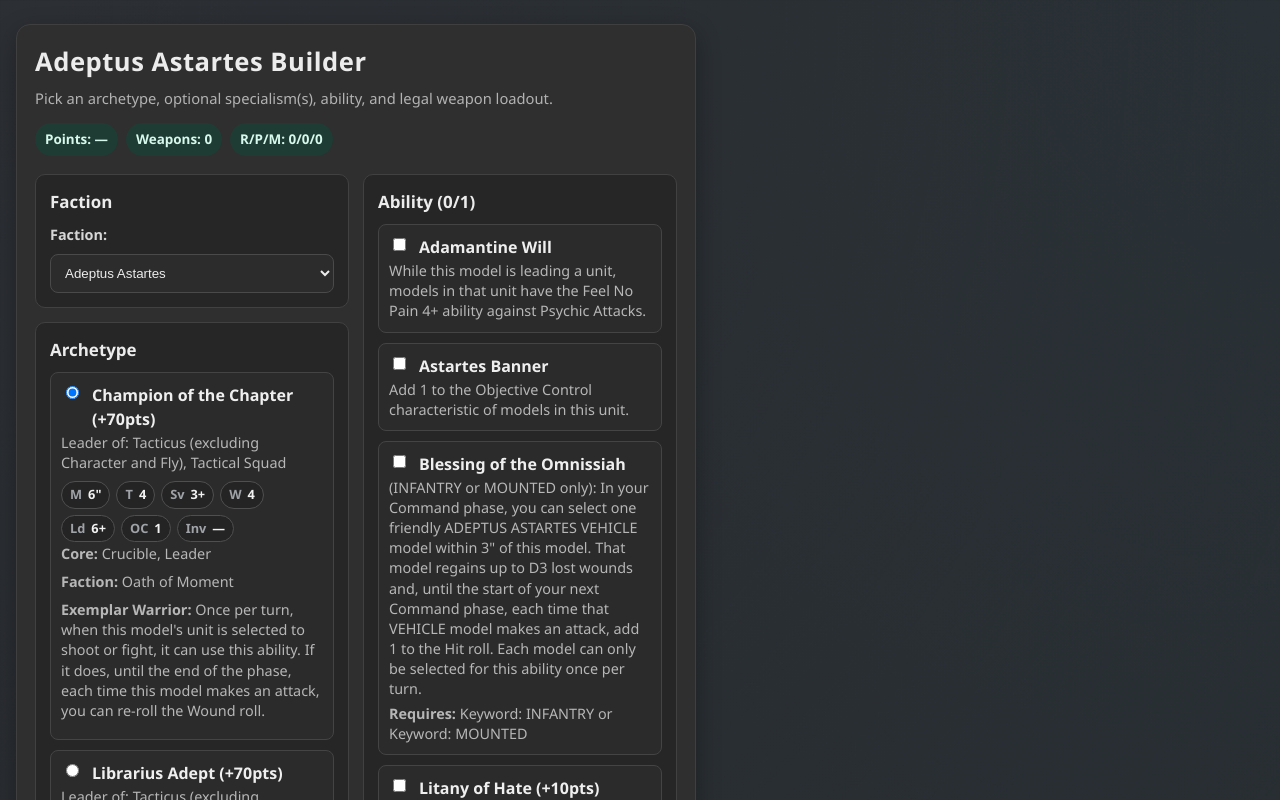
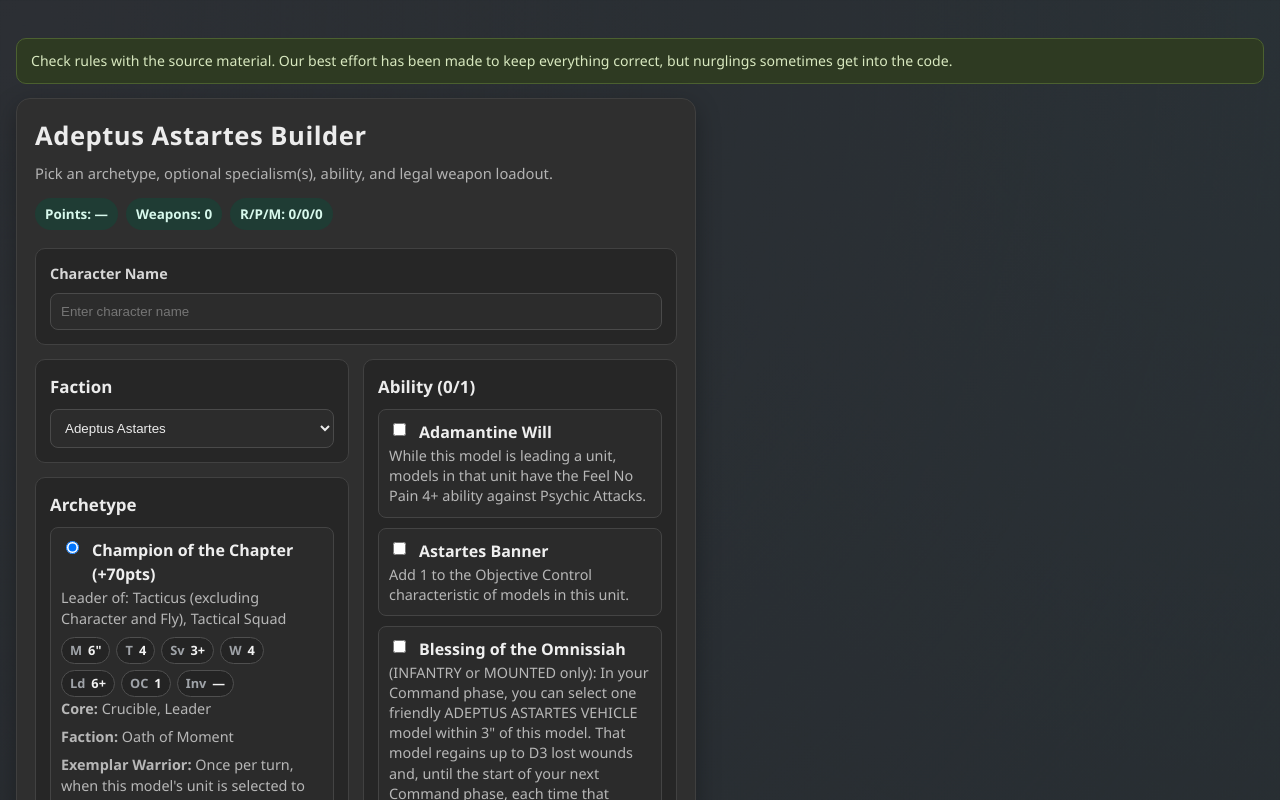
Before and after one commit to athenasbane/crusible_of_champions, a React (Vite) app: page / in a window 1280 px wide. Shown: the top 800 px of the page. Built offline with nearby package versions, Linux system fonts and the light colour scheme.

Commit message:
Add character naming

```diff
--- a/src/builder/BuilderPage.tsx
+++ b/src/builder/BuilderPage.tsx
@@ -19,6 +19,7 @@
     points,
     weaponTypeCounts,
     selectedWeaponCount,
+    setCharacterName,
     setArchetype,
     toggleAbility,
     clearSpecialismGroup,
@@ -34,6 +35,11 @@
 
   return (
     <div className="builder-page">
+      <header className="builder-disclaimer no-print">
+        Check rules with the source material. Our best effort has been made to
+        keep everything correct, but nurglings sometimes get into the code.
+      </header>
+
       <div className="builder-layout">
         <div className="builder-controls no-print">
           <h1 className="builder-title">{faction.name} Builder</h1>
@@ -48,6 +54,23 @@
               R/P/M: {weaponTypeCounts.ranged}/{weaponTypeCounts.pistol}/
               {weaponTypeCounts.melee}
             </span>
+          </div>
+          <div className="builder-section">
+            <div className="builder-faction-row">
+              <label className="builder-label" htmlFor="character-name-input">
+                Character Name
+              </label>
+              <input
+                id="character-name-input"
+                className="builder-select"
+                type="text"
+                autoComplete="off"
+                autoCorrect="off"
+                value={input.name ?? ""}
+                onChange={(event) => setCharacterName(event.target.value)}
+                placeholder="Enter character name"
+              />
+            </div>
           </div>
           <div className="builder-sections-grid">
             <div>
@@ -85,7 +108,9 @@
               />
 
               <div className="builder-print">
-                <button onClick={() => window.print()}>Print / Save as PDF</button>
+                <button onClick={() => window.print()}>
+                  Print / Save as PDF
+                </button>
               </div>
             </div>
           </div>
--- a/src/builder/FactionSelector.tsx
+++ b/src/builder/FactionSelector.tsx
@@ -13,9 +13,6 @@
     <section className="builder-section">
       <h2 className="builder-section-title">Faction</h2>
       <div className="builder-faction-row">
-        <label htmlFor="faction-select" className="builder-label">
-        Faction:
-        </label>
         <select
           id="faction-select"
           value={selectedFactionId}
--- a/src/builder/builder.css
+++ b/src/builder/builder.css
@@ -3,8 +3,7 @@
   padding: 24px 16px 40px;
   background:
     radial-gradient(circle at 0% 0%, #2c2f34 0, transparent 40%),
-    radial-gradient(circle at 100% 0%, #263338 0, transparent 35%),
-    #202123;
+    radial-gradient(circle at 100% 0%, #263338 0, transparent 35%), #202123;
 }
 
 .builder-layout {
@@ -340,7 +339,6 @@
 }
 
 .builder-select {
-  width: 100%;
   border: 1px solid #4a4a4a;
   border-radius: 8px;
   padding: 10px;
@@ -380,6 +378,18 @@
   padding: 14px;
 }
 
+.builder-disclaimer {
+  max-width: 1680px;
+  margin: 14px auto;
+  border: 1px solid #4c6130;
+  border-radius: 10px;
+  background: #2e3a22;
+  color: #d8e8bf;
+  padding: 12px 14px;
+  font-size: 0.88rem;
+  line-height: 1.45;
+}
+
 @media (max-width: 960px) {
   .builder-layout {
     grid-template-columns: 1fr;
--- a/src/builder/hooks/useBuilderState.ts
+++ b/src/builder/hooks/useBuilderState.ts
@@ -190,6 +190,10 @@
     setInputSanitized((prev) => ({ ...prev, archetypeId }));
   }
 
+  function setCharacterName(name: string) {
+    setInputSanitized((prev) => ({ ...prev, name }));
+  }
+
   function toggleAbility(abilityId: string, checked: boolean) {
     setInputSanitized((prev) => ({
       ...prev,
@@ -362,6 +366,7 @@
     points,
     weaponTypeCounts,
     selectedWeaponCount,
+    setCharacterName,
     setArchetype,
     toggleAbility,
     clearSpecialismGroup,
--- a/src/sheet/CharacterSheet.tsx
+++ b/src/sheet/CharacterSheet.tsx
@@ -27,7 +27,7 @@
           <div className="cs-faction">{sheet.factionName}</div>
           <div className="cs-archetype">{sheet.archetypeName}</div>
           <div className="cs-name">{`Models: ${sheet.modelCount}`}</div>
-          {sheet.name ? <div className="cs-name">{sheet.name}</div> : null}
+          {sheet.name ? <div className="cs-archetype">{sheet.name}</div> : null}
         </div>
 
         <div className="cs-profile">
```
Also changed, not shown: 1 other file (tests, documents, lock files or other folders).
